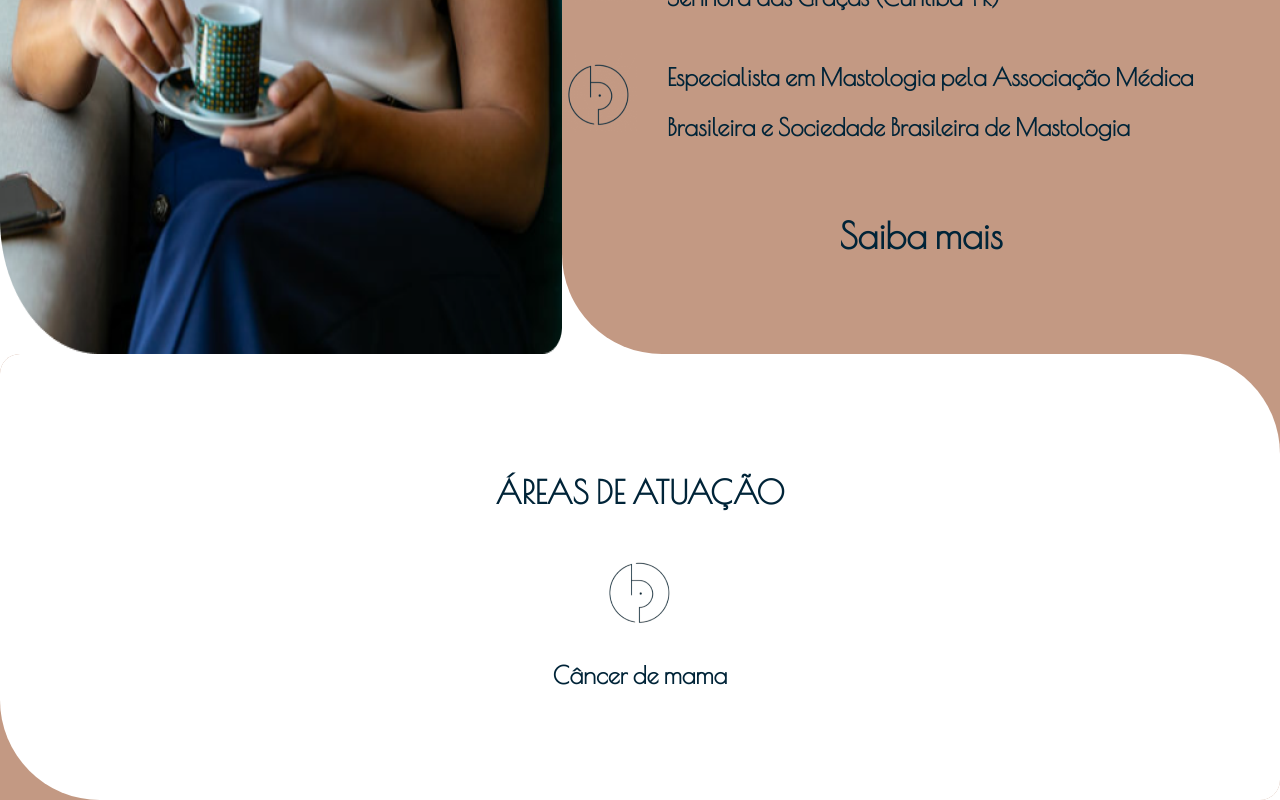
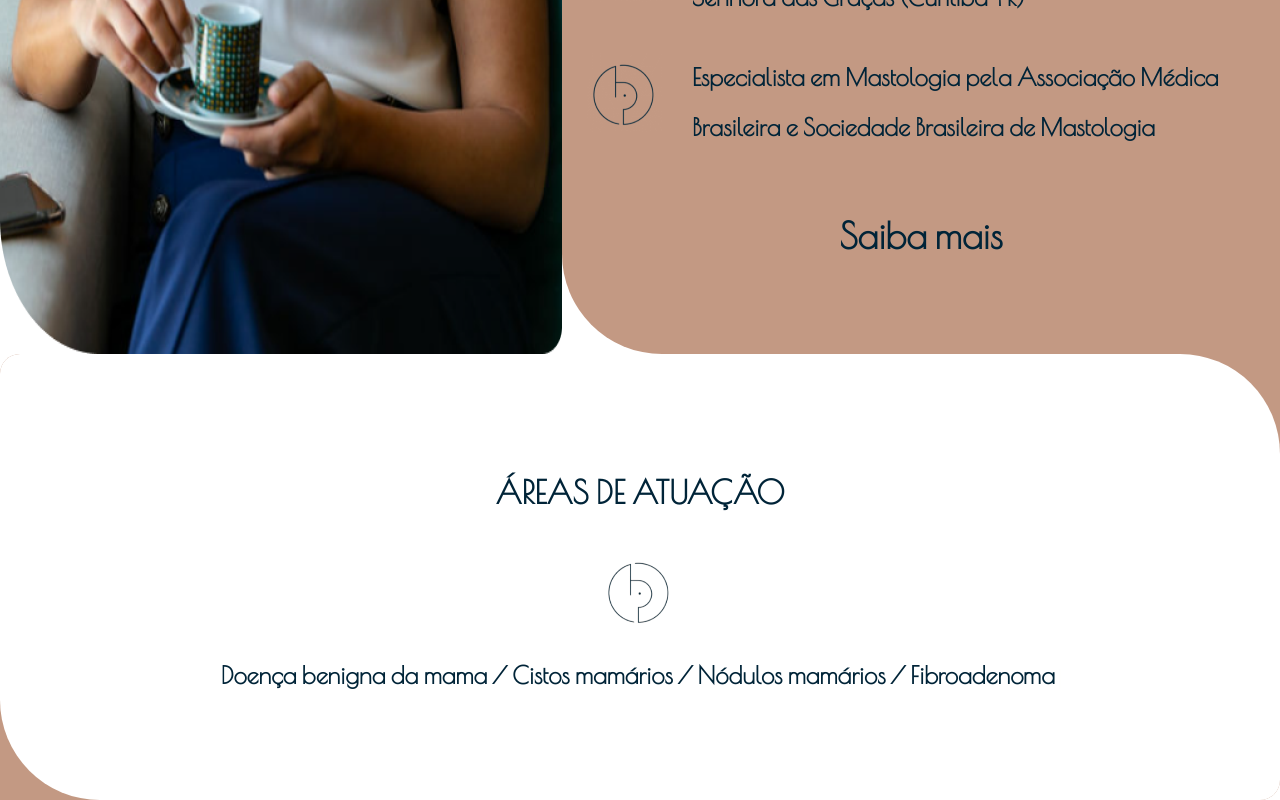
Before and after one commit to WeDeliver-Your-Business/PamelaBioni, a Next.js app: page / in a window 1280 px wide. Shown: the part 3257-4057 px from the top of the page. Built offline with nearby package versions, Linux system fonts and the light colour scheme.

Commit message:
:sparkles: Added new feat for show animated TopicAreas text
TopicAreas text now is animated using an specific lib from react

```diff
--- a/src/layout/professionalProfile/ProfessionalProfile.jsx
+++ b/src/layout/professionalProfile/ProfessionalProfile.jsx
@@ -26,6 +26,10 @@ const TextBody = styled.div`
   h5 {
     padding: 25px 27px 5px 30px;
   }
+
+  img {
+    padding-left: 25px;
+  }
 `
 const KnowMoreContainer = styled.div`
   text-align: center;
@@ -42,7 +46,7 @@ const KnowMore = styled.a`
   :after {
     content: '';
     position: absolute;
-    background-color: ${(props) => props.theme.ColorWhite};
+    background-color: ${(props) => props.theme.secondary};
     height: 2px;
     width: 0;
     left: 0;
--- a/src/layout/topicsAreas/TopicsAreas.jsx
+++ b/src/layout/topicsAreas/TopicsAreas.jsx
@@ -1,7 +1,8 @@
+import { useTypewriter, Cursor } from 'react-simple-typewriter'
+
 import styled from 'styled-components'
 
 import H4 from '../../typograph/H4'
-import H5 from '../../typograph/H5'
 
 import IconImage from '../../utils/iconImage/IconImage'
 
@@ -34,7 +35,33 @@ const ImageContainer = styled.div`
   margin: 20px 0 20px 0;
 `
 
+const AnimatedText = styled.span`
+  margin: auto;
+  font-size: 24px;
+  font-weight: bold;
+  line-height: 50px;
+`
+const StyledCursorSpan = styled.span`
+  font-family: 'Sans-serif', cursive;
+  color: ${(props) => props.theme.primary};
+  font-weight: bold;
+  font-size: 20px;
+`
+
 function TopicsAreas() {
+  const [text] = useTypewriter({
+    words: [
+      'Doença benigna da mama / Cistos mamários / Nódulos mamários / Fibroadenoma',
+      'Reconstrução mamária',
+      'Síndrome de predisposição hereditária ao câncer de mama / Mutação genética / Alto risco familiar',
+      'Ginecomastia',
+      'Mastite'
+    ],
+    loop: 0,
+    typeSpeed: 70,
+    delaySpeed: 2000,
+    deleteSpeed: 20
+  })
   return (
     <>
       <ColouredContainer>
@@ -44,7 +71,10 @@ function TopicsAreas() {
             <ImageContainer>
               <IconImage imageName="TopicsAreas_image" type="png" size="75" />
             </ImageContainer>
-            <H5>Câncer de mama</H5>
+            <AnimatedText>{text}</AnimatedText>
+            <StyledCursorSpan>
+              <Cursor cursorBlinking="false" />
+            </StyledCursorSpan>
           </MainContainer>
         </Container>
       </ColouredContainer>
```
